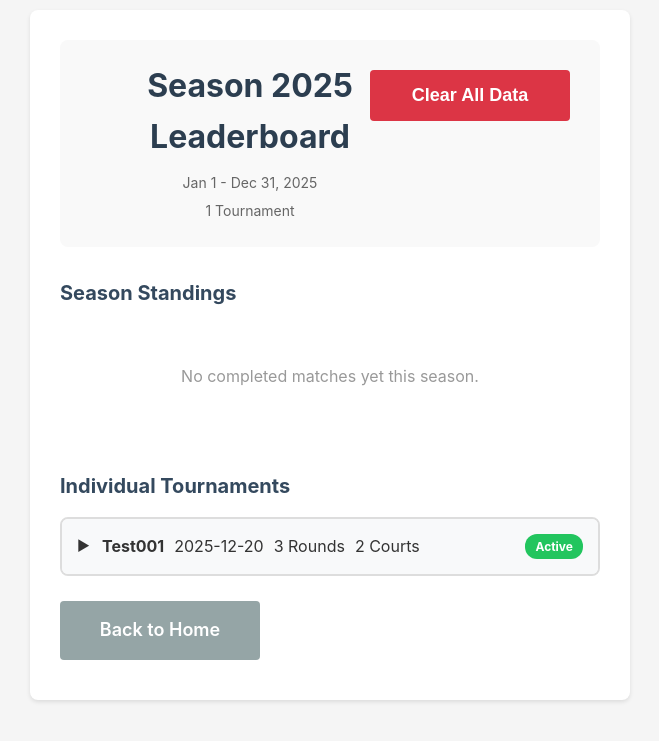
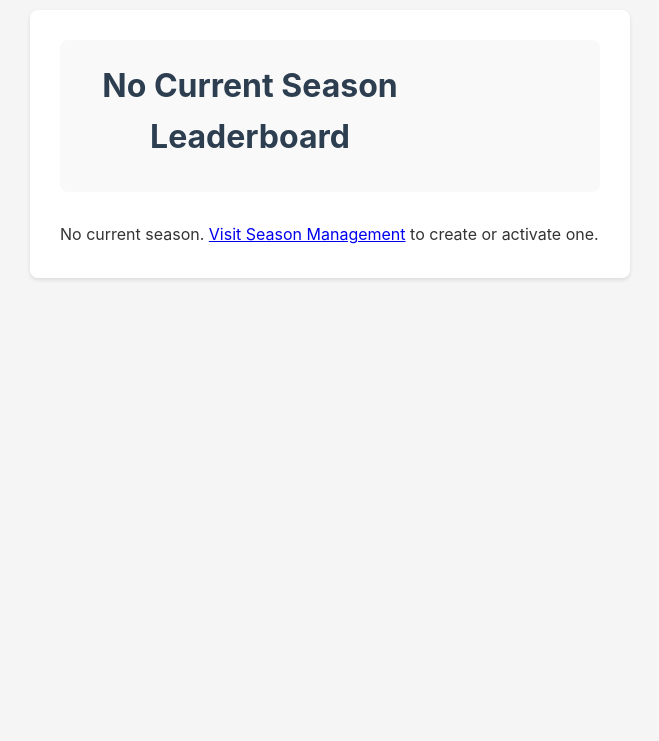
Before and after one commit to teemurulez/padel-scorer, a Flask app: page /leaderboard/season in a window 1280 px wide. Shown: the top 741 px of the page, without its empty margins (310-969 px from the left). Run offline with Flask 3, Linux system fonts and the light colour scheme; data comes from the database, SQL or seed files in the repository; data that the repository does not hold is empty.

Commit message:
feat: filter season leaderboard by current season
- Query tournaments and stats from current season only
- Show season name instead of year
- Display message when no current season exists
- Link to season management page

🤖 Generated with [Claude Code](https://claude.com/claude-code)

Co-Authored-By: Claude Sonnet 4.5 <noreply@anthropic.com>

```diff
--- a/app.py
+++ b/app.py
@@ -869,16 +869,30 @@ def leaderboard(tournament_id):
 
 @app.route('/leaderboard/season')
 def season_leaderboard():
-    """Show season-wide leaderboard plus individual tournaments"""
-    from datetime import datetime
+    """Display season leaderboard for current season"""
     db = get_db_connection()
 
-    # Get current year
-    current_year = datetime.now().year
+    # Get current season
+    current_season = get_current_season(db)
+    if not current_season:
+        return render_template('season_leaderboard.html',
+                             season_name='No Current Season',
+                             no_season=True,
+                             tournaments=[],
+                             leaderboard=[],
+                             tournament_count=0,
+                             has_previous_seasons=False)
 
-    # Get season-wide player statistics
-    season_stats = db.execute(
-        '''SELECT
+    # Get tournaments from current season only
+    tournaments = db.execute("""
+        SELECT * FROM tournaments
+        WHERE season_id = ?
+        ORDER BY created_at DESC
+    """, (current_season['id'],)).fetchall()
+
+    # Get leaderboard (existing logic, but filter by current season)
+    season_stats = db.execute("""
+        SELECT
             pr.id,
             pr.first_name,
             pr.last_name,
@@ -889,31 +903,22 @@ def season_leaderboard():
                 NULLIF(COUNT(DISTINCT m.id), 0) * 100,
                 1
             ) as win_rate
-           FROM player_registry pr
-           LEFT JOIN matches m ON (
-               pr.id = m.player1_id OR
-               pr.id = m.player2_id OR
-               pr.id = m.player3_id OR
-               pr.id = m.player4_id
-           )
-           LEFT JOIN rounds r ON m.round_id = r.id
-           LEFT JOIN tournaments t ON r.tournament_id = t.id
-           LEFT JOIN scores s ON (s.match_id = m.id AND s.player_id = pr.id)
-           WHERE strftime('%Y', t.created_at) = ?
-             AND m.completed = 1
-           GROUP BY pr.id, pr.first_name, pr.last_name
-           HAVING total_matches > 0
-           ORDER BY total_wins DESC, win_rate DESC, pr.last_name ASC''',
-        (str(current_year),)
-    ).fetchall()
-
-    # Get all tournaments in current year
-    tournaments = db.execute(
-        '''SELECT * FROM tournaments
-           WHERE strftime('%Y', created_at) = ?
-           ORDER BY created_at DESC''',
-        (str(current_year),)
-    ).fetchall()
+        FROM player_registry pr
+        LEFT JOIN matches m ON (
+            pr.id = m.player1_id OR
+            pr.id = m.player2_id OR
+            pr.id = m.player3_id OR
+            pr.id = m.player4_id
+        )
+        LEFT JOIN rounds r ON m.round_id = r.id
+        LEFT JOIN tournaments t ON r.tournament_id = t.id
+        LEFT JOIN scores s ON (s.match_id = m.id AND s.player_id = pr.id)
+        WHERE t.season_id = ?
+          AND m.completed = 1
+        GROUP BY pr.id, pr.first_name, pr.last_name
+        HAVING total_matches > 0
+        ORDER BY total_wins DESC, win_rate DESC, pr.last_name ASC
+    """, (current_season['id'],)).fetchall()
 
     # For each tournament, get its leaderboard
     tournaments_with_stats = []
@@ -926,16 +931,14 @@ def season_leaderboard():
 
     tournament_count = len(tournaments)
 
-    # Check if there are any previous seasons (years before current year)
+    # Check if there are any previous seasons (archived seasons)
     has_previous_seasons = db.execute(
-        '''SELECT COUNT(DISTINCT strftime('%Y', created_at)) as year_count
-           FROM tournaments
-           WHERE strftime('%Y', created_at) < ?''',
-        (str(current_year),)
-    ).fetchone()['year_count'] > 0
+        "SELECT COUNT(*) as count FROM seasons WHERE is_current = 0"
+    ).fetchone()['count'] > 0
 
     return render_template('season_leaderboard.html',
-                          current_year=current_year,
+                          season_name=current_season['name'],
+                          no_season=False,
                           season_stats=season_stats,
                           tournaments=tournaments_with_stats,
                           tournament_count=tournament_count,
--- a/templates/season_leaderboard.html
+++ b/templates/season_leaderboard.html
@@ -3,7 +3,7 @@
 <head>
     <meta charset="UTF-8">
     <meta name="viewport" content="width=device-width, initial-scale=1.0">
-    <title>Season {{ current_year }} Leaderboard</title>
+    <title>{{ season_name }} Leaderboard</title>
     <link rel="stylesheet" href="{{ url_for('static', filename='css/style.css') }}">
     <style>
         .season-header {
@@ -98,9 +98,10 @@
 <body>
     <div class="container">
         <div class="season-header">
-            <h1>Season {{ current_year }} Leaderboard</h1>
-            <div class="season-meta">Jan 1 - Dec 31, {{ current_year }}</div>
+            <h1>{{ season_name }} Leaderboard</h1>
+            {% if not no_season %}
             <div class="season-meta">{{ tournament_count }} Tournament{{ 's' if tournament_count != 1 else '' }}</div>
+            {% endif %}
 
             {% if tournament_count > 0 %}
             <form method="POST"
@@ -121,6 +122,12 @@
                 </div>
             {% endif %}
         {% endwith %}
+
+        {% if no_season %}
+        <div class="no-season-message">
+            <p>No current season. <a href="{{ url_for('seasons_management') }}">Visit Season Management</a> to create or activate one.</p>
+        </div>
+        {% else %}
 
         <!-- Season-Wide Standings -->
         <h2>Season Standings</h2>
@@ -222,6 +229,7 @@
             {% endif %}
             <a href="/" class="btn btn-secondary">Back to Home</a>
         </div>
+        {% endif %}
     </div>
 
     <script>
```
Also changed, not shown: tests/test_season_leaderboard.py (added, +54 -0 lines).
